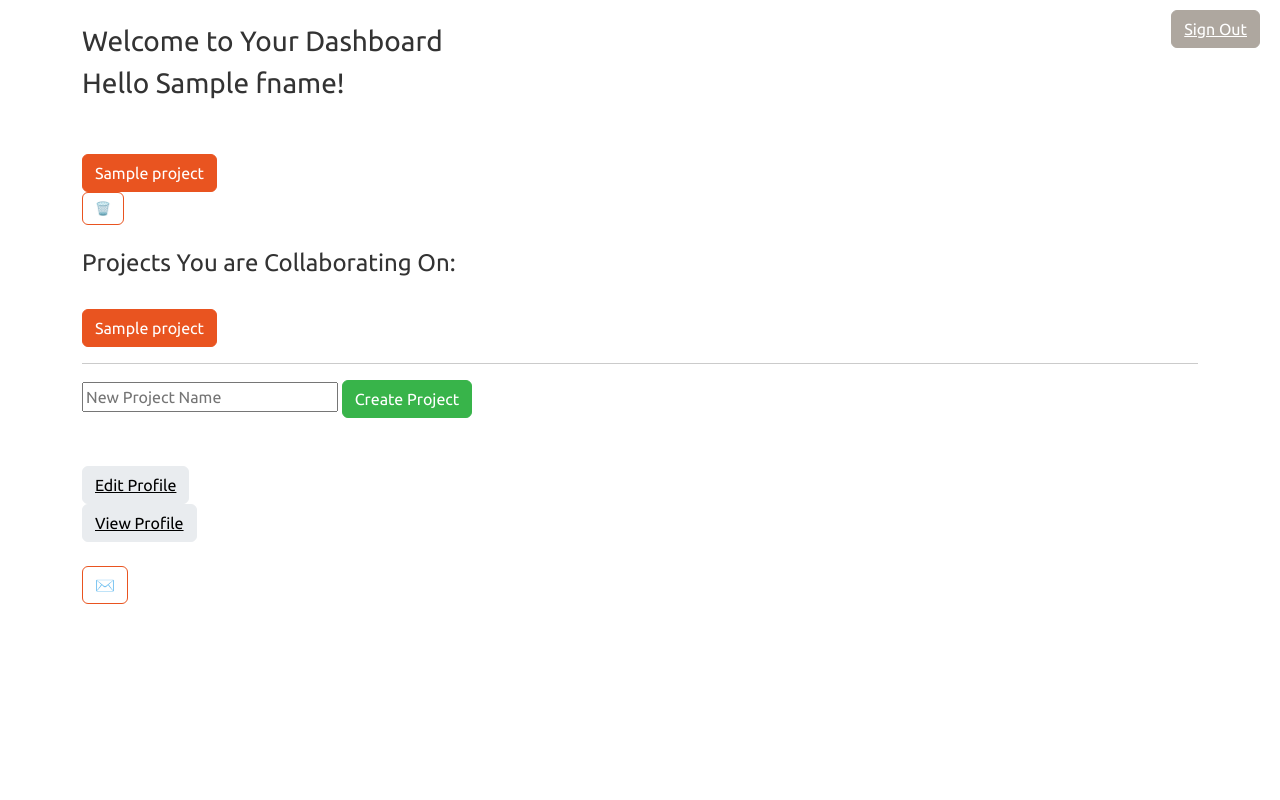
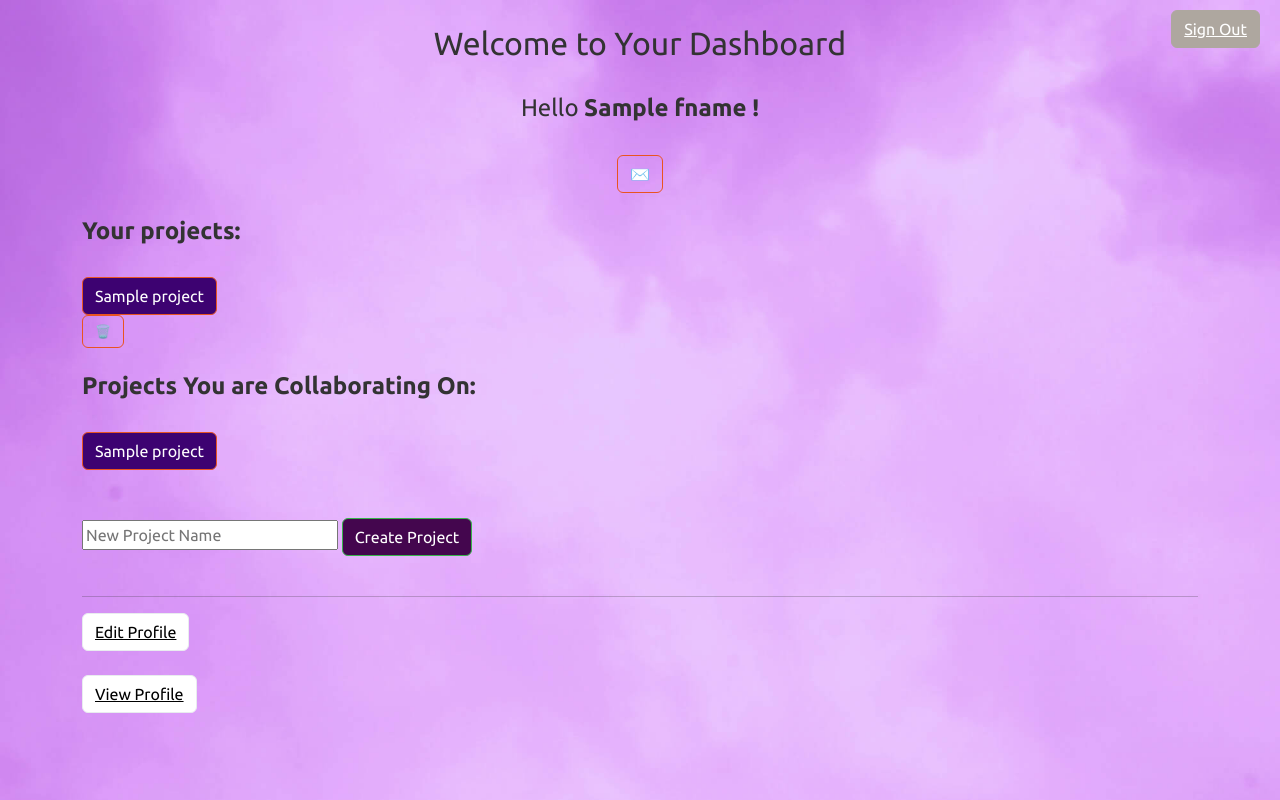
Before and after one commit to farihafhf/CSE471-Project, a Django app: template templates/authentication/dashboard.html in a window 1280 px wide. Run offline with Django 3.2, Linux system fonts and the light colour scheme; the template is opened without the code that fills it: most values are stand-ins (such as "Sample title", 1, 10 or a date in 2020).

Commit message:
Added Frontend Changes

```diff
--- a/templates/authentication/dashboard.html
+++ b/templates/authentication/dashboard.html
@@ -9,6 +9,12 @@
     <link href="https://cdn.jsdelivr.net/npm/bootstrap@5.3.3/dist/css/bootstrap.min.css" rel="stylesheet">
     <link href="https://bootswatch.com/5/united/bootstrap.min.css" rel="stylesheet">
     <style>
+        body {
+            background-image: url('/static/background9.jpg'); /* Replace with your background image path */
+            background-repeat: no-repeat;
+            background-attachment: fixed;
+            background-size: cover;
+        }
         .top-right-button {
             position: absolute;
             top: 10px;
@@ -23,13 +29,20 @@
 
     <div class="container">
         <br>
-        <h3>Welcome to Your Dashboard</h3>
-        <h3>Hello {{ fname }}!</h3>
+        <h2 align="center">Welcome to Your Dashboard</h2>
         <br>
-
+        <h4 align="center">Hello <b> {{ fname }} !</b> </h4>
+        <br>
+        <center>
+        <a href="{% url 'notifications' user_id=request.user.id %}" class="btn btn-outline-primary">
+            ✉️
+        </a>
+        </center>
+        <br>
+        <h4> <b> Your projects: </b> </h4>
         {% for project in user_projects %}
         <div class="btn-group-vertical">
-            <br><a href="{% url 'project_page' project_id=project.project_id %}" class="btn btn-primary" style="color: white;">{{ project.project_name }}</a>
+            <br><a href="{% url 'project_page' project_id=project.project_id %}" class="btn btn-primary" style="background-color: rgb(61, 2, 113); color: rgb(255, 255, 255);">{{ project.project_name }}</a>
         </div>
         <form method="post" action="{% url 'delete_project' project_id=project.project_id %}" style="margin-left: auto;">
             {% csrf_token %}
@@ -40,31 +53,28 @@
             No Existing Project.
         {% endfor %}
         <br>
-        <h4>Projects You are Collaborating On:</h4>
+        <h4> <b> Projects You are Collaborating On: </b></h4>
         {% for project in user_collaborating_projects %}
             <div class="btn-group-vertical">
-                <br><a href="{% url 'project_page' project_id=project.project_id %}" class="btn btn-primary" style="color: white;">{{ project.project_name }}</a>
+                <br><a href="{% url 'project_page' project_id=project.project_id %}" class="btn btn-primary" style="background-color: rgb(61, 2, 113); color: rgb(255, 255, 255);">{{ project.project_name }}</a>
             </div>
         {% empty %}
             Not Collaborating on Any Projects Yet.
         {% endfor %}
-        <hr>
+        <br> <br> <br>
         <form method="post" action="/create_project/">
             {% csrf_token %}
             <input type="text" name="project_name" placeholder="New Project Name" required>
-            <button type="submit" class="btn btn-success">Create Project</button>
+            <button type="submit" class="btn btn-success" style="background-color: rgb(68, 6, 78); color: white" > Create Project</button>
         </form>
         <br>
-        <button type="button" class="btn btn-secondary top-right-button"><a href="/signout" style="color: white;">Sign Out</a></button>
+        <button type="button" style="color: white" class="btn btn-secondary top-right-button"><a href="/signout" style="color: white;">Sign Out</a></button>
+
+        <hr>
+        <button type="button" class="btn btn-light" style="background-color: white;"><a href="{% url 'edit_profile' %}" style="color: black;">Edit Profile</a></button>
         <br>
-        <button type="button" class="btn btn-light"><a href="{% url 'edit_profile' %}" style="color: black;">Edit Profile</a></button>
         <br>
-        <button type="button" class="btn btn-light"><a href="{% url 'view_profile' %}" style="color: black;">View Profile</a></button>
-
-    <br><br>
-    <a href="{% url 'notifications' user_id=request.user.id %}" class="btn btn-outline-primary">
-        ✉️
-    </a>
+        <button type="button" class="btn btn-light" style="background-color: white;"><a href="{% url 'view_profile' %}" style="color: black;">View Profile</a></button>
 </div>
 </body>
 </html>
```
Also changed, not shown: templates/authentication/edit_profile.html (+9 -1 lines), templates/project_page.html (+16 -7 lines), templates/search_results.html (+8 -2 lines), templates/task_page.html (+14 -8 lines), db.sqlite3.
